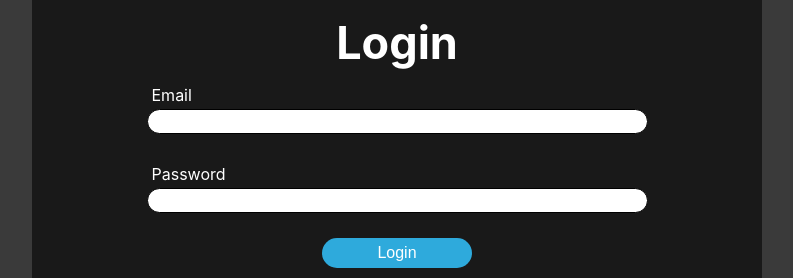
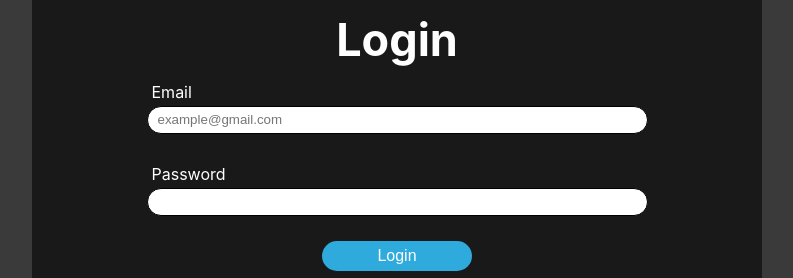
Before and after one commit to fjrp1412/TODO-machine-frontend, a React (Vite) app: page /login in a window 1280 px wide. Shown: the part 254-532 px from the top of the page, without its empty margins (243-1036 px from the left). Built offline with nearby package versions, Linux system fonts and the light colour scheme; a web font is replaced by a local one.

Commit message:
refactor components TextField and Label to let pass sx prop for custom inputs and labels in the app

```diff
--- a/src/components/Inputs/TextField/TextField.jsx
+++ b/src/components/Inputs/TextField/TextField.jsx
@@ -1,21 +1,17 @@
 import React from 'react';
 import { TextFieldStyles } from './TextFieldStyles';
 
-const TextField = ({ label, type, value, handleChange, placeholder, name }) => {
+const TextField = ({ type, value, handleChange, placeholder, name, sx }) => {
   return (
-    <TextFieldStyles>
-      <div className='input-container'>
-        <label className="input-label"> {label} </label>
-        <input
-          className="input"
-          type={type || "text"}
-          value={value}
-          onChange={handleChange}
-          placeholder={placeholder}
-          name={name}
-        />
-      </div>
-    </TextFieldStyles>
+    <TextFieldStyles
+      className="input"
+      type={type || 'text'}
+      value={value}
+      onChange={handleChange}
+      placeholder={placeholder}
+      name={name}
+      {...sx}
+    ></TextFieldStyles>
   );
 };
 
--- a/src/components/Inputs/TextField/TextFieldStyles.jsx
+++ b/src/components/Inputs/TextField/TextFieldStyles.jsx
@@ -1,38 +1,17 @@
 import styled from 'styled-components';
 
-const TextFieldStyles = styled.div`
-  width: 100%;
-  display: flex;
-  justify-content: center;
+const TextFieldStyles = styled.input(props => {
+  return { ...props };
+});
 
-  .input-container {
-    width: 70%;
-    display: flex;
-    flex-direction: column;
-    align-items: center;
-    margin: 15px 0px;
-    padding: 0px 5px;
-  }
-
-  .input-container .input {
-    width: 100%;
-    height: 2.5rem;
-    padding: 10px;
-    border-radius: 25px;
-    border: 1px black solid;
-  }
-
-  .input-container .input::placeholder {
-    color: var(--white);
-  }
-
-  .input-container .input-label {
-    font-size: 1.6rem;
-    margin: 0px 0px 4px 0px;
-    align-self: flex-start;
-    padding-left: 5px;
-    color: white;
-  }
-`;
+TextFieldStyles.defaultProps = {
+  width: '100%',
+  display: 'flex',
+  justifyContent: 'center',
+  height: '2.8rem',
+  padding: '10px',
+  borderRadius: '25px',
+  border: '1px black solid',
+};
 
 export { TextFieldStyles };
--- /dev/null
+++ b/src/components/Label/Label.jsx
@@ -0,0 +1,8 @@
+import React from 'react';
+import { LabelStyles } from './LabelStyle';
+
+const Label = ({ children, sx }) => {
+  return <LabelStyles {...sx }>{children}</LabelStyles>;
+};
+
+export { Label };
--- /dev/null
+++ b/src/components/Label/LabelStyle.jsx
@@ -0,0 +1,14 @@
+import styled from 'styled-components';
+
+const LabelStyles = styled.label(props => {
+  return { ...props };
+});
+LabelStyles.defaultProps = {
+  fontSize: '1.6rem',
+  margin: '0px 0px 4px 0px',
+  alignSelf: 'flex-start',
+  paddingLeft: '5px',
+  color: 'white',
+};
+
+export { LabelStyles };
--- /dev/null
+++ b/src/components/Label/index.js
@@ -0,0 +1 @@
+export { Label } from './Label';
--- a/src/pages/Login/LoginStyles.jsx
+++ b/src/pages/Login/LoginStyles.jsx
@@ -20,6 +20,15 @@ const LoginStyles = styled.div`
     border-radius: 15px;
   }
 
+  .input-container {
+    width: 70%;
+    display: flex;
+    flex-direction: column;
+    align-items: center;
+    margin: 15px 0px;
+    padding: 0px 5px;
+  }
+
   .form-title {
     font-size: 4.5rem;
   }
--- a/src/pages/Login/LoginUI.jsx
+++ b/src/pages/Login/LoginUI.jsx
@@ -1,6 +1,7 @@
 import React from 'react';
 import { TextField } from '@components/Inputs/TextField';
 import { Button } from '@components/Button';
+import { Label } from '@components/Label'
 import { LoginStyles } from './LoginStyles';
 
 const LoginUI = ({ formik }) => {
@@ -8,6 +9,8 @@ const LoginUI = ({ formik }) => {
     <LoginStyles>
       <form className="login-form" onSubmit={formik.handleSubmit}>
         <h1 className="form-title">Login</h1>
+        <div className="input-container">
+          <Label>Email</Label>
           <TextField
             label="Email"
             value={formik.values.email}
@@ -18,7 +21,10 @@ const LoginUI = ({ formik }) => {
           {formik.touched.email && formik.errors.email ? (
             <div className="error">{formik.errors.email}</div>
           ) : null}
+        </div>
 
+        <div className="input-container">
+          <Label>Password</Label>
           <TextField
             label="Password"
             value={formik.values.password}
@@ -29,6 +35,7 @@ const LoginUI = ({ formik }) => {
           {formik.touched.password && formik.errors.password ? (
             <div className="error">{formik.errors.password}</div>
           ) : null}
+        </div>
 
         <Button type="submit">Login</Button>
       </form>
```
Lines whose indentation alone changed are shown as unchanged.
